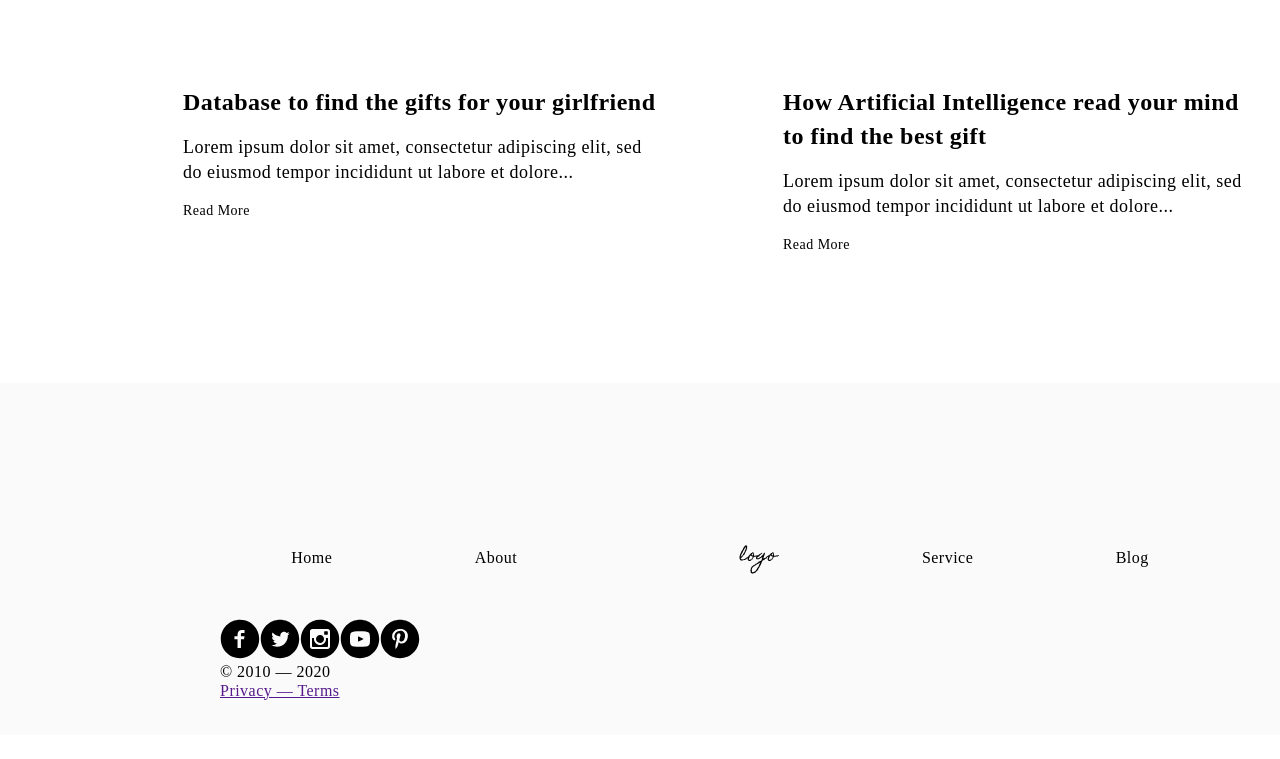
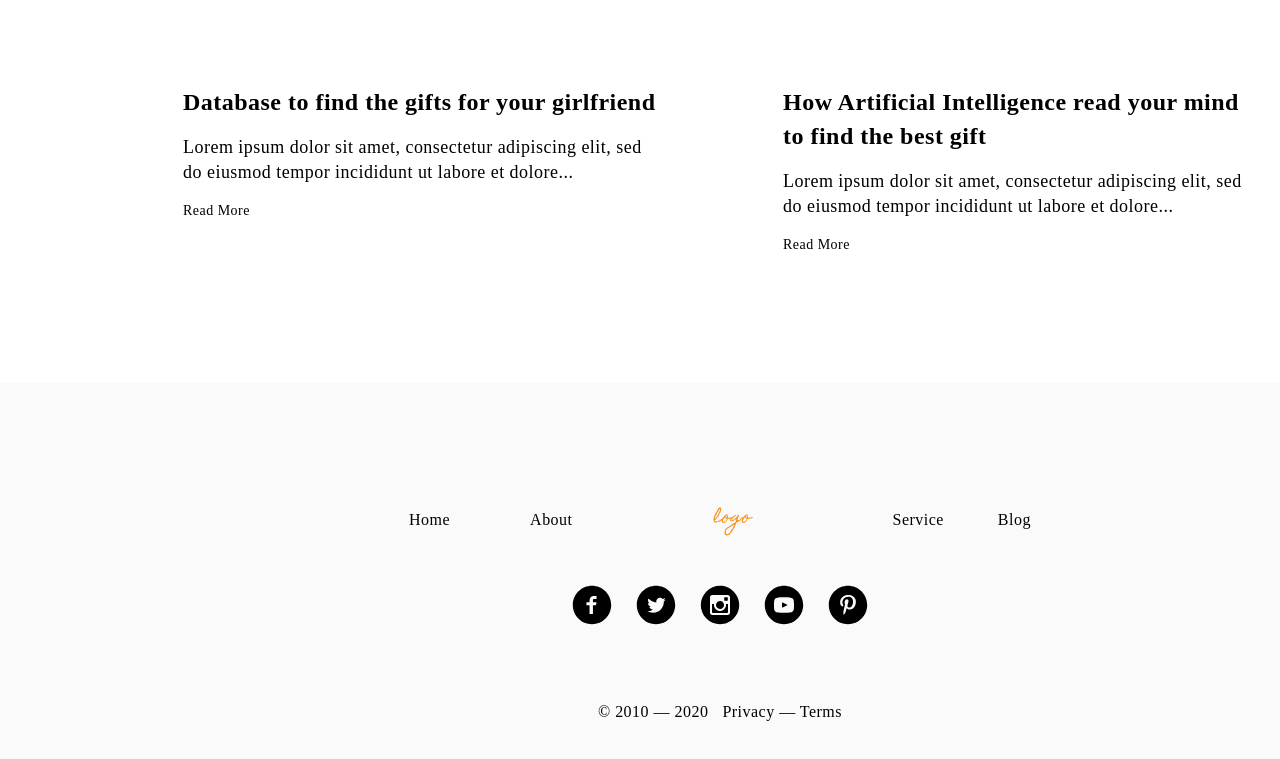
Before and after one commit to RuslanShyrogorov/gift-store-website, a plain HTML site: page index.html in a window 1280 px wide. Shown: the part 3089-3848 px from the top of the page. Before the commit the page ends 3824 px from the top, so only its background shows below. Drawn offline with nearby package versions, Linux system fonts and the light colour scheme.

Commit message:
pre finish

```diff
--- a/css/styles.css
+++ b/css/styles.css
@@ -63,7 +63,7 @@ ul {
   display: flex;
   align-items: center;
 }
-.logo {
+.header .logo {
   margin-left: 80px;
   margin-top: 38px;
   margin-bottom: 38px;
@@ -339,7 +339,6 @@ ul {
   text-align: left;
 }
 .right-side .link {
-  outline: 1px solid skyblue;
   padding-bottom: 0px;
   display: inline-block;
   color: var(--secondary-color);
@@ -389,9 +388,57 @@ ul {
 }
 .footer .nav-list {
   display: flex;
-  justify-content: space-around;
   align-items: center;
+  margin-left: auto;
+  margin-right: auto;
+  margin-bottom: 42px;
+}
+.blog .nav-list::after {
+  outline: 1px solid red;
+  content: '';
+  width: 1000px;
+  height: 1px;
+  margin-left: auto;
+  margin-right: auto;
+}
+.footer .home {
+  margin-right: 80px;
+}
+.footer .service {
+  margin-right: 54px;
+}
+.footer .logo {
+  margin-left: 140px;
+  margin-right: 140px;
+}
+.footer .logo-img {
+  fill: var(--accent-color);
 }
 .footer .social-list {
   display: flex;
+  margin-left: auto;
+  margin-right: auto;
+  margin-bottom: 72px;
 }
+.footer .social-link {
+  display: flex;
+  width: 40px;
+  height: 40px;
+  border-radius: 50%;
+  justify-content: center;
+  align-items: center;
+}
+.footer .social-list .item:not(:last-child) {
+  margin-right: 24px;
+}
+.footer .copyright {
+  display: flex;
+  align-items: center;
+  margin-left: auto;
+  margin-right: auto;
+}
+.copyright .text {
+  margin-right: 14px;
+  line-height: 1.42;
+  text-align: center;
+}
--- a/index.html
+++ b/index.html
@@ -159,50 +159,50 @@
     <footer class="footer">
         <div class="conteiner">
             <ul class="nav-list">
-                <li class="item">
+                <li class="item home">
                     <a href="" class="link">Home</a>
                 </li>
-                <li class="item">
+                <li class="item about">
                     <a href="" class="link">About</a>
                 </li>
-                <li class="item">
+                <li class="item logo">
                     <a href="" class="link">
-                        <svg class="logo" width="40" height="40">
+                        <svg class="logo-img" width="40" height="40">
                             <use href="./imges/sprite.svg#logo"></use>
                         </svg>
                     </a>
                 </li>
-                <li class="item">
+                <li class="item service">
                     <a href="" class="link">Service</a>
                 </li>
-                <li class="item">
+                <li class="item blog">
                     <a href="" class="link">Blog</a>
                 </li>
             </ul>
             <ul class="social-list">
                 <li class="item">
-                    <a href="" class="link">
+                    <a href="" class="link social-link">
                         <svg class="social-icon" width="40" height="40">
                             <use class="icon" href="./imges/sprite.svg#facebook"></use>
                         </svg>
                     </a>
                 </li>
                 <li class="item">
-                    <a href="" class="link">
+                    <a href="" class="link social-link">
                         <svg class="social-icon" width="40" height="40">
                             <use class="icon" href="./imges/sprite.svg#twitter"></use>
                         </svg>
                     </a>
                 </li>
                 <li class="item">
-                    <a href="" class="link">
+                    <a href="" class="link social-link">
                         <svg class="social-icon" width="40" height="40">
                             <use class="icon" href="./imges/sprite.svg#instagram"></use>
                         </svg>
                     </a>
                 </li>
                 <li class="item">
-                    <a href="" class="link">
+                    <a href="" class="link social-link">
                         <svg class="social-icon" width="40" height="40">
                             <use class="icon" href="./imges/sprite.svg#youtube"></use>
                         </svg>
@@ -216,8 +216,10 @@
                     </a>
                 </li>
             </ul>
-            <p>© 2010 — 2020</p>
-            <a href="">Privacy — Terms</a>
+            <div class="copyright">
+                <p class="text">© 2010 — 2020</p>
+                <a href="" class="link">Privacy — Terms</a>
+            </div>
         </div>
     </footer>
 
```
